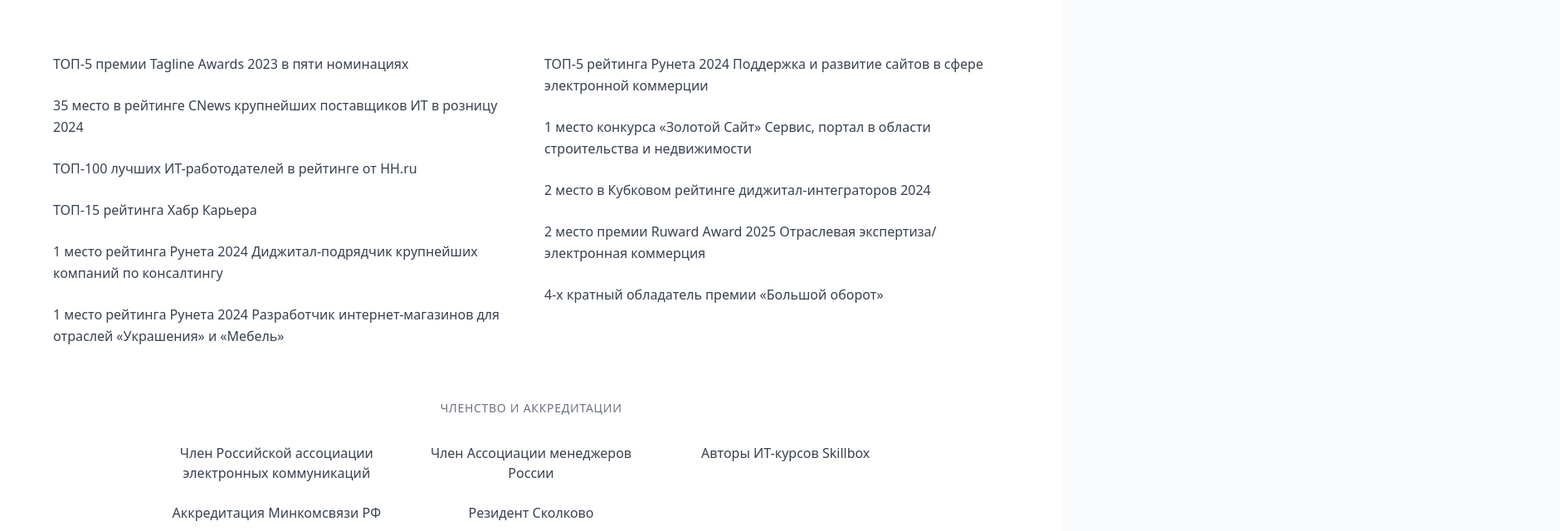
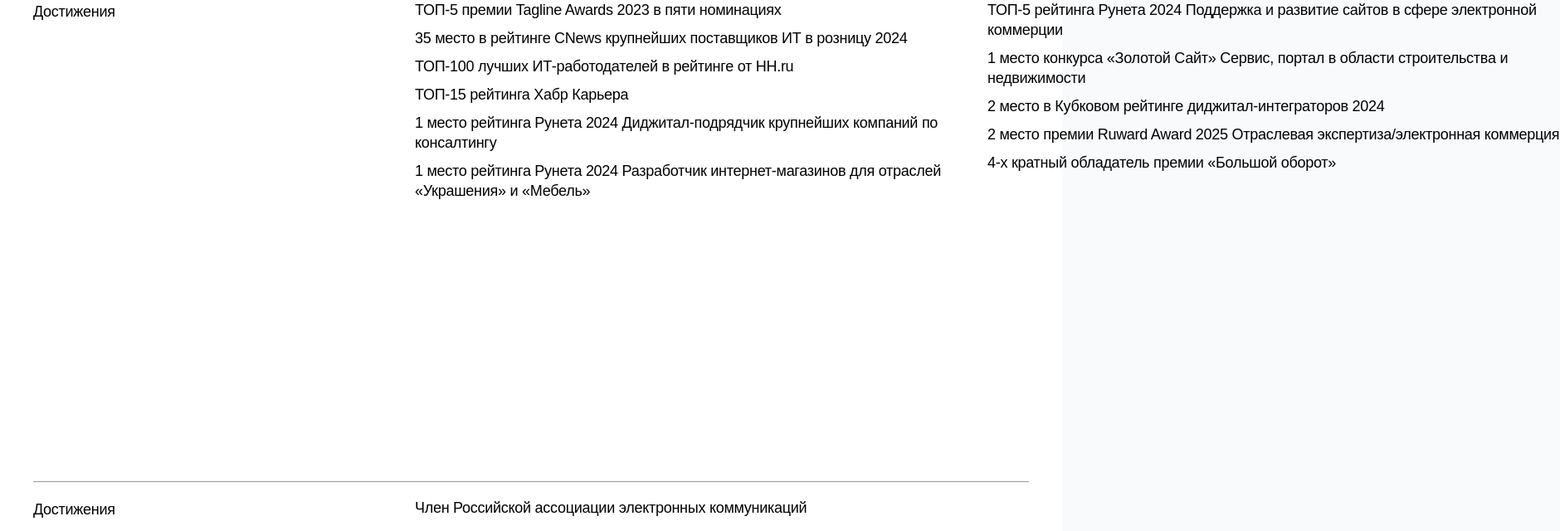
Before and after one commit to pr-poehali-dev/landing-photo-design, a React (Vite) app: page / in a window 1280 px wide. Shown: the part 1424-2064 px from the top of the page at 83% size, 1880 px wide, since content can reach past the window. Built offline with nearby package versions, Linux system fonts and the light colour scheme; a web font is replaced by a local one.

Commit message:
Улучшен стиль разметки

```diff
--- a/src/pages/Index.tsx
+++ b/src/pages/Index.tsx
@@ -197,80 +197,85 @@ export default function Index() {
       </section>
 
       {/* Achievements Section */}
-      <section className="py-20 bg-white">
-        <div className="container mx-auto px-6">
-          <div className="text-center mb-16">
-            <p className="text-sm text-gray-500 uppercase tracking-wider mb-8">Достижения</p>
+      <section className="bg-white relative" style={{height: '1080px'}}>
+        {/* Top border */}
+        <div className="absolute top-20 left-10 right-10 h-px bg-black"></div>
+
+        {/* Bottom border with opacity */}
+        <div className="absolute left-10 right-10 h-px bg-black opacity-40" style={{top: '680px'}}></div>
+
+        {/* Section number */}
+        <div className="absolute left-10 top-6 text-black text-lg font-avenir" style={{letterSpacing: '-0.015em'}}>
+          04
         </div>
 
-          {/* Main achievements grid */}
-          <div className="max-w-6xl mx-auto mb-16">
-            <div className="grid grid-cols-1 md:grid-cols-2 gap-8">
-              {/* Left column */}
-              <div className="space-y-6">
-                <div className="text-gray-700 font-medium leading-relaxed">
+        {/* Section title top */}
+        <div className="absolute left-10 text-black text-lg font-avenir" style={{top: '100px', letterSpacing: '-0.015em'}}>
+          Достижения
+        </div>
+
+        {/* Left column achievements */}
+        <div className="absolute flex flex-col gap-2.5" style={{left: '500px', top: '100px', width: '690px'}}>
+          <div className="text-black text-lg font-avenir leading-6" style={{letterSpacing: '-0.015em'}}>
             ТОП-5 премии Tagline Awards 2023 в пяти номинациях
           </div>
-                <div className="text-gray-700 font-medium leading-relaxed">
+          <div className="text-black text-lg font-avenir leading-6" style={{letterSpacing: '-0.015em'}}>
             35 место в рейтинге CNews крупнейших поставщиков ИТ в розницу 2024
           </div>
-                <div className="text-gray-700 font-medium leading-relaxed">
+          <div className="text-black text-lg font-avenir leading-6" style={{letterSpacing: '-0.015em'}}>
             ТОП-100 лучших ИТ-работодателей в рейтинге от HH.ru
           </div>
-                <div className="text-gray-700 font-medium leading-relaxed">
+          <div className="text-black text-lg font-avenir leading-6" style={{letterSpacing: '-0.015em'}}>
             ТОП-15 рейтинга Хабр Карьера
           </div>
-                <div className="text-gray-700 font-medium leading-relaxed">
+          <div className="text-black text-lg font-avenir leading-6" style={{letterSpacing: '-0.015em'}}>
             1 место рейтинга Рунета 2024 Диджитал-подрядчик крупнейших компаний по консалтингу
           </div>
-                <div className="text-gray-700 font-medium leading-relaxed">
+          <div className="text-black text-lg font-avenir leading-6" style={{letterSpacing: '-0.015em'}}>
             1 место рейтинга Рунета 2024 Разработчик интернет-магазинов для отраслей «Украшения» и «Мебель»
           </div>
         </div>
 
-              {/* Right column */}
-              <div className="space-y-6">
-                <div className="text-gray-700 font-medium leading-relaxed">
+        {/* Right column achievements */}
+        <div className="absolute flex flex-col gap-2.5" style={{left: '1190px', top: '100px', width: '690px'}}>
+          <div className="text-black text-lg font-avenir leading-6" style={{letterSpacing: '-0.015em'}}>
             ТОП-5 рейтинга Рунета 2024 Поддержка и развитие сайтов в сфере электронной коммерции
           </div>
-                <div className="text-gray-700 font-medium leading-relaxed">
+          <div className="text-black text-lg font-avenir leading-6" style={{letterSpacing: '-0.015em'}}>
             1 место конкурса «Золотой Сайт» Сервис, портал в области строительства и недвижимости
           </div>
-                <div className="text-gray-700 font-medium leading-relaxed">
+          <div className="text-black text-lg font-avenir leading-6" style={{letterSpacing: '-0.015em'}}>
             2 место в Кубковом рейтинге диджитал-интеграторов 2024
           </div>
-                <div className="text-gray-700 font-medium leading-relaxed">
+          <div className="text-black text-lg font-avenir leading-6" style={{letterSpacing: '-0.015em'}}>
             2 место премии Ruward Award 2025 Отраслевая экспертиза/электронная коммерция
           </div>
-                <div className="text-gray-700 font-medium leading-relaxed">
+          <div className="text-black text-lg font-avenir leading-6" style={{letterSpacing: '-0.015em'}}>
             4-х кратный обладатель премии «Большой оборот»
           </div>
         </div>
-            </div>
+
+        {/* Bottom section title */}
+        <div className="absolute left-10 text-black text-lg font-avenir" style={{top: '700px', letterSpacing: '-0.015em'}}>
+          Достижения
         </div>
 
-          {/* Bottom achievements section */}
-          <div className="max-w-4xl mx-auto">
-            <div className="text-center mb-8">
-              <p className="text-sm text-gray-500 uppercase tracking-wider">Членство и аккредитации</p>
-            </div>
-            <div className="grid grid-cols-1 md:grid-cols-2 lg:grid-cols-3 gap-6 text-center">
-              <div className="text-gray-700 font-medium">
+        {/* Bottom achievements */}
+        <div className="absolute" style={{left: '500px', top: '700px', width: '690px'}}>
+          <div className="text-black text-lg font-avenir leading-6 mb-4" style={{letterSpacing: '-0.015em'}}>
             Член Российской ассоциации электронных коммуникаций
           </div>
-              <div className="text-gray-700 font-medium">
+          <div className="text-black text-lg font-avenir leading-6 mb-4" style={{letterSpacing: '-0.015em'}}>
             Член Ассоциации менеджеров России
           </div>
-              <div className="text-gray-700 font-medium">
+          <div className="text-black text-lg font-avenir leading-6 mb-4" style={{letterSpacing: '-0.015em'}}>
             Авторы ИТ-курсов Skillbox
           </div>
-              <div className="text-gray-700 font-medium">
+          <div className="text-black text-lg font-avenir leading-6 mb-4" style={{letterSpacing: '-0.015em'}}>
             Аккредитация Минкомсвязи РФ
           </div>
-              <div className="text-gray-700 font-medium">
+          <div className="text-black text-lg font-avenir leading-6" style={{letterSpacing: '-0.015em'}}>
             Резидент Сколково
-              </div>
-            </div>
           </div>
         </div>
       </section>
```
Lines whose indentation alone changed are shown as unchanged.
